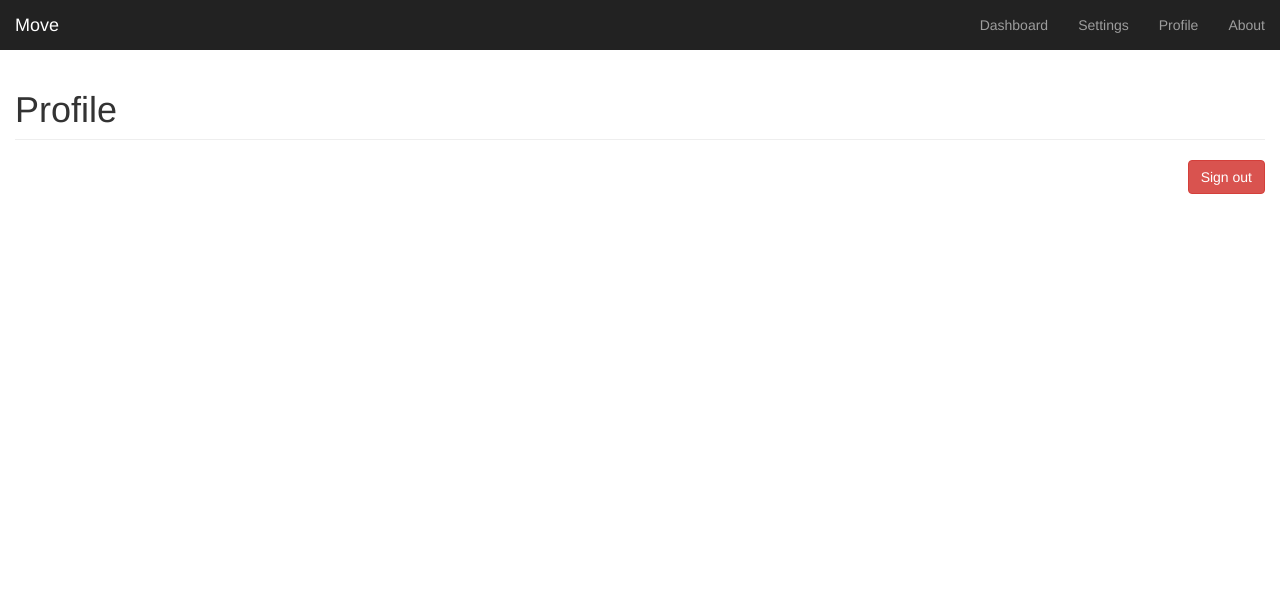
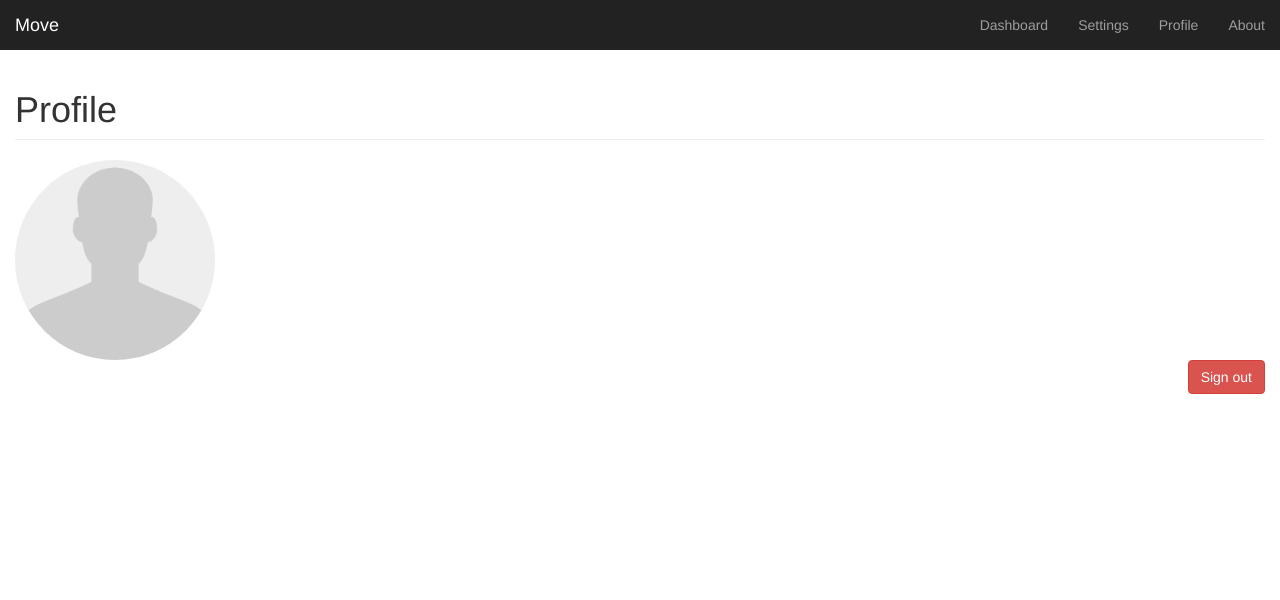
Before and after one commit to mlipa/move_server, a Flask app: page /profile in a window 1280 px wide. Shown: the top 600 px of the page. Run offline with Flask 2, Linux system fonts and the light colour scheme; a user stored in the database is signed in; tables that the repository leaves empty hold one stand-in row (values such as "Sample post").

Commit message:
Add avatar to profile template

```diff
--- a/app/static/css/base.css
+++ b/app/static/css/base.css
@@ -81,3 +81,8 @@ body {
     display: inline-block;
     border-radius: 50%;
 }
+
+.img-avatar {
+    width: 200px;
+    height: 200px;
+}
--- a/app/templates/profile.html
+++ b/app/templates/profile.html
@@ -8,7 +8,7 @@
 
 {% block content %}
     <h1 class="page-header">Profile</h1>
-
+    <img class="img-avatar img-circle img-responsive" src="{{ avatar }}">
     <form method="post">
         <button class="btn btn-danger pull-right" type="submit">Sign out</button>
     </form>
--- a/app/views.py
+++ b/app/views.py
@@ -1,5 +1,7 @@
 #!/usr/bin/env python
 # coding: utf-8
+
+import os
 
 from flask import flash, g, Markup, redirect, render_template, request, url_for
 from flask_login import current_user, login_required, login_user, logout_user
@@ -69,7 +71,13 @@ def profile():
 
         return redirect(url_for('sign_in'))
 
-    return render_template('profile.html', user=g.user)
+    app_directory = os.path.abspath(os.path.dirname(__file__))
+    avatar = url_for('static', filename='img/' + g.user.username + '.png')
+
+    if not os.path.exists(app_directory + avatar):
+        avatar = url_for('static', filename='img/avatar.png')
+
+    return render_template('profile.html', user=g.user, avatar=avatar)
 
 
 @application.route('/about', methods=['GET'])
```
